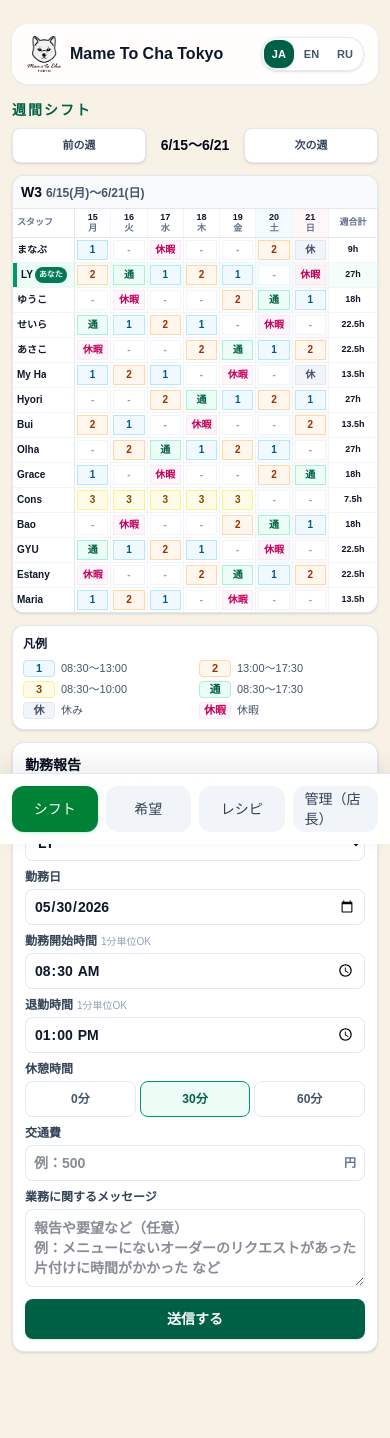
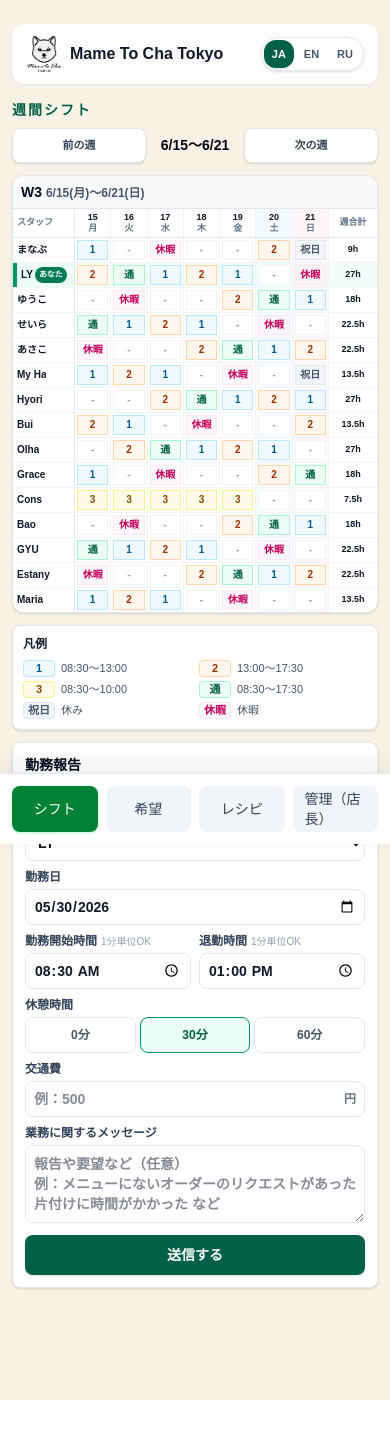
Before and after one commit to tantik/cafe-shift, a Next.js app: page /shifts in a window 390 px wide. Shown: the top 1438 px of the page. After the commit the page ends 1400 px from the top, so only its background shows below. Built offline with nearby package versions, Linux system fonts and the light colour scheme.

Commit message:
правка

```diff
--- a/src/app/requests/page.tsx
+++ b/src/app/requests/page.tsx
@@ -177,12 +177,12 @@
         </button>
       </div>
 
-      <section className="overflow-hidden rounded-xl border border-slate-200 bg-white shadow-sm">
-        <div className="grid grid-cols-7 border-b border-slate-200 text-center text-[10px] font-bold text-slate-500">
+      <section className="overflow-hidden rounded-lg border border-slate-300 bg-white shadow-sm">
+        <div className="grid grid-cols-7 border-b border-slate-300 text-center text-[10px] font-bold text-slate-500">
           {weekdays.map((weekday, index) => (
             <div
               key={weekday}
-              className={`border-r border-slate-100 py-1 last:border-r-0 ${
+              className={`border-r border-slate-300 py-1 last:border-r-0 ${
                 index === 5 ? "bg-sky-50/70" : index === 6 ? "bg-rose-50/60" : ""
               }`}
             >
@@ -201,7 +201,7 @@
                 type="button"
                 onClick={() => day.isCurrentMonth && openDay(day.key)}
                 disabled={!day.isCurrentMonth}
-                className={`min-h-[44px] border-r border-b border-slate-100 px-1 py-1 text-left last:border-r-0 disabled:bg-slate-50/60 disabled:text-slate-300 ${
+                className={`min-h-[44px] border-r border-b border-slate-300 px-1 py-1 text-left last:border-r-0 disabled:bg-slate-50/60 disabled:text-slate-300 ${
                   day.weekdayIndex === 5 ? "bg-sky-50/40" : day.weekdayIndex === 6 ? "bg-rose-50/35" : "bg-white"
                 }`}
               >
@@ -217,7 +217,7 @@
         </div>
       </section>
 
-      <label className="block rounded-xl border border-slate-200 bg-white p-3 shadow-sm">
+      <label className="block rounded-lg border border-slate-200 bg-white p-3 shadow-sm">
         <span className="text-sm font-bold text-slate-900">{t("requests.shiftRequestMessage")}</span>
         <textarea
           value={message}
@@ -233,7 +233,7 @@
       <button
         type="button"
         onClick={submitRequests}
-        className="h-11 w-full rounded-xl bg-emerald-800 text-sm font-bold text-white shadow-sm"
+        className="h-11 w-full rounded-lg bg-emerald-800 text-sm font-bold text-white shadow-sm"
       >
         {t("requests.submitShiftRequests")}
       </button>
--- a/src/app/shifts/page.tsx
+++ b/src/app/shifts/page.tsx
@@ -123,7 +123,7 @@
 
 function getShiftCellMeta(shiftCode: WorkerShiftCode) {
   if (shiftCode === "store_closed") {
-    return { marker: "休", label: "休み", time: "", hours: 0, isWorkday: false, className: "border-slate-200 bg-slate-100 text-slate-600" };
+    return { marker: "祝日", label: "休み", time: "", hours: 0, isWorkday: false, className: "border-slate-200 bg-slate-100 text-slate-600" };
   }
   if (shiftCode === "no_shift") {
     return { marker: "-", label: "-", time: "", hours: 0, isWorkday: false, className: "border-slate-100 bg-white text-slate-400" };
@@ -298,7 +298,7 @@
         <WeekTable weekNumber={weekOffset + 1} weekDays={weekDays} assignments={assignments} todayKey={todayKey} t={t} />
       </div>
 
-      <section className="rounded-xl border border-slate-200 bg-white p-2.5 shadow-sm">
+      <section className="rounded-lg border border-slate-200 bg-white p-2.5 shadow-sm">
         <h2 className="text-xs font-bold text-slate-900">{t("shifts.legend")}</h2>
         <div className="mt-2 grid grid-cols-2 gap-x-2 gap-y-1 text-[11px]">
           {(["shift_1", "shift_2", "shift_3", "full_day", "store_closed", "vacation"] as WorkerShiftCode[]).map((code) => {
@@ -315,14 +315,14 @@
         </div>
       </section>
 
-      <section className="rounded-xl border border-slate-200 bg-white p-3 shadow-sm">
+      <section className="rounded-lg border border-slate-200 bg-white p-3 shadow-sm">
         <div>
           <h2 className="text-sm font-bold text-slate-950">{t("shifts.dailyReportTitle")}</h2>
           <p className="mt-0.5 text-xs text-slate-500">{t("shifts.dailyReportSubtitle")}</p>
         </div>
 
         <div className="mt-3 space-y-2">
-          <div className="grid grid-cols-1 gap-2 sm:grid-cols-2">
+          <div className="space-y-2">
             <label className="block min-w-0 text-xs font-semibold text-slate-700">
               {t("shifts.reportName")}
               <select
@@ -349,7 +349,7 @@
             </label>
           </div>
 
-          <div className="grid grid-cols-1 gap-2 sm:grid-cols-2">
+          <div className="grid grid-cols-2 gap-2">
             <label className="block min-w-0 text-xs font-semibold text-slate-700">
               {t("shifts.reportStartTime")}
               <span className="ml-1 text-[10px] font-medium text-slate-400">{t("shifts.reportOneMinuteOk")}</span>
@@ -358,7 +358,7 @@
                 step="60"
                 value={reportStartTime}
                 onChange={(event) => setReportStartTime(event.target.value)}
-                className="mt-1 h-9 w-full rounded-lg border border-slate-200 px-2 text-sm text-slate-900"
+                className="mt-1 h-9 w-full min-w-0 rounded-lg border border-slate-200 px-2 text-sm text-slate-900"
               />
             </label>
 
@@ -370,12 +370,12 @@
                 step="60"
                 value={reportEndTime}
                 onChange={(event) => setReportEndTime(event.target.value)}
-                className="mt-1 h-9 w-full rounded-lg border border-slate-200 px-2 text-sm text-slate-900"
+                className="mt-1 h-9 w-full min-w-0 rounded-lg border border-slate-200 px-2 text-sm text-slate-900"
               />
             </label>
           </div>
 
-          <div className="grid grid-cols-1 gap-2 sm:grid-cols-2">
+          <div className="space-y-2">
             <div className="min-w-0">
               <p className="text-xs font-semibold text-slate-700">{t("shifts.reportBreakTime")}</p>
               <div className="mt-1 grid grid-cols-3 gap-1">
--- a/src/components/app-shell.tsx
+++ b/src/components/app-shell.tsx
@@ -20,7 +20,7 @@
     <I18nProvider>
       <div className="min-h-screen bg-[#f7f1e6] text-slate-900">
         <div className={`mx-auto flex min-h-screen flex-col pb-24 pt-6 ${widthClass}`}>
-          <header className="mb-4 rounded-2xl bg-white/90 px-3.5 py-3 shadow-sm shadow-slate-200 backdrop-blur-sm">
+          <header className="mb-4 rounded-xl bg-white/90 px-3.5 py-3 shadow-sm shadow-slate-200 backdrop-blur-sm">
             <div className="flex items-center justify-between gap-3">
               <Link
                 href="/"
--- a/src/components/mobile-nav.tsx
+++ b/src/components/mobile-nav.tsx
@@ -24,7 +24,7 @@
             <Link
               key={item.href}
               href={item.href}
-              className={`flex min-h-[46px] flex-1 items-center justify-center rounded-xl px-3 text-sm font-medium transition ${
+              className={`flex min-h-[46px] flex-1 items-center justify-center rounded-lg px-3 text-sm font-medium transition ${
                 isActive
                   ? 'bg-green-700 text-white shadow-sm shadow-green-200'
                   : 'bg-slate-100 text-slate-700 hover:bg-slate-200'
```
